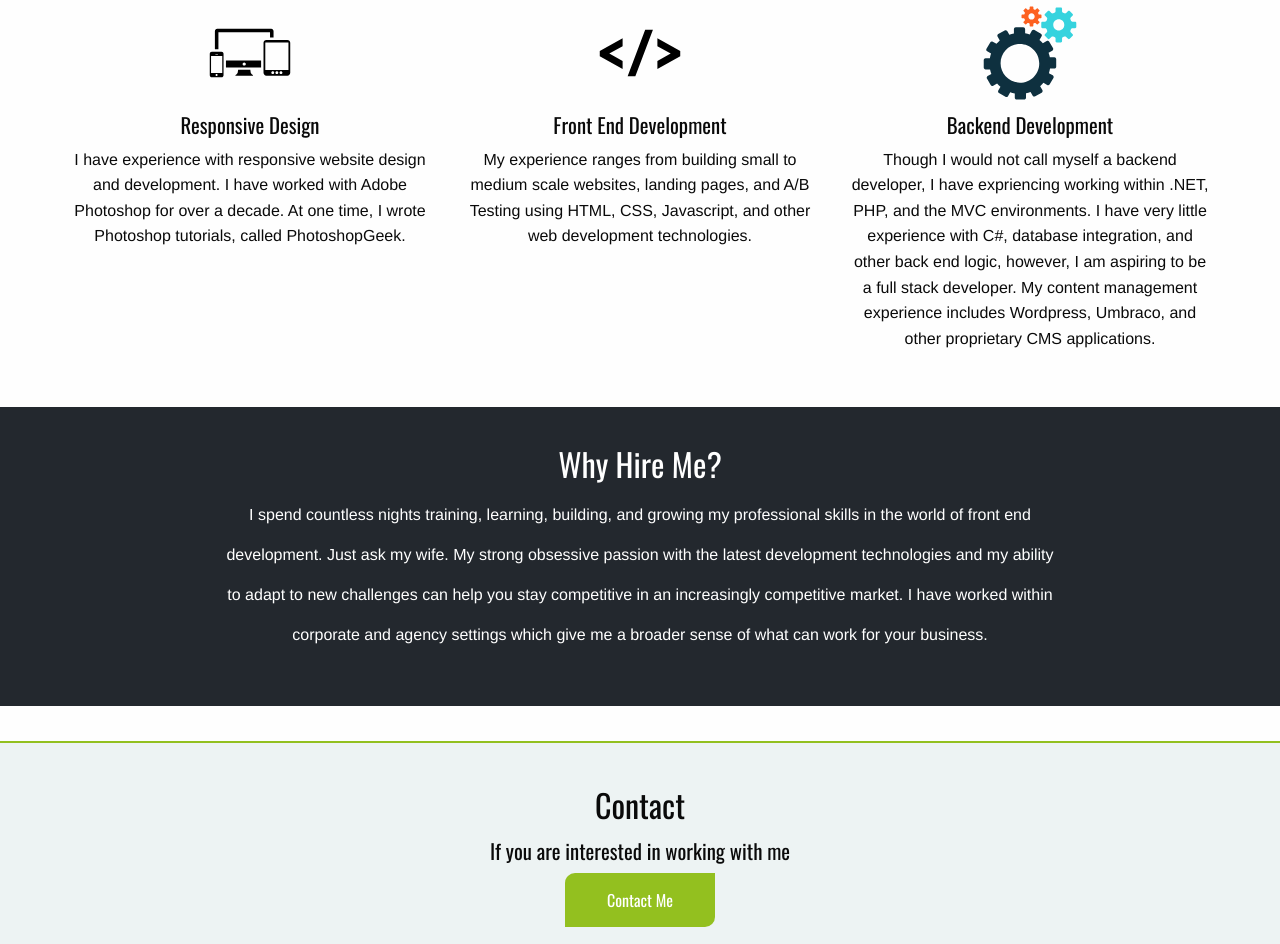
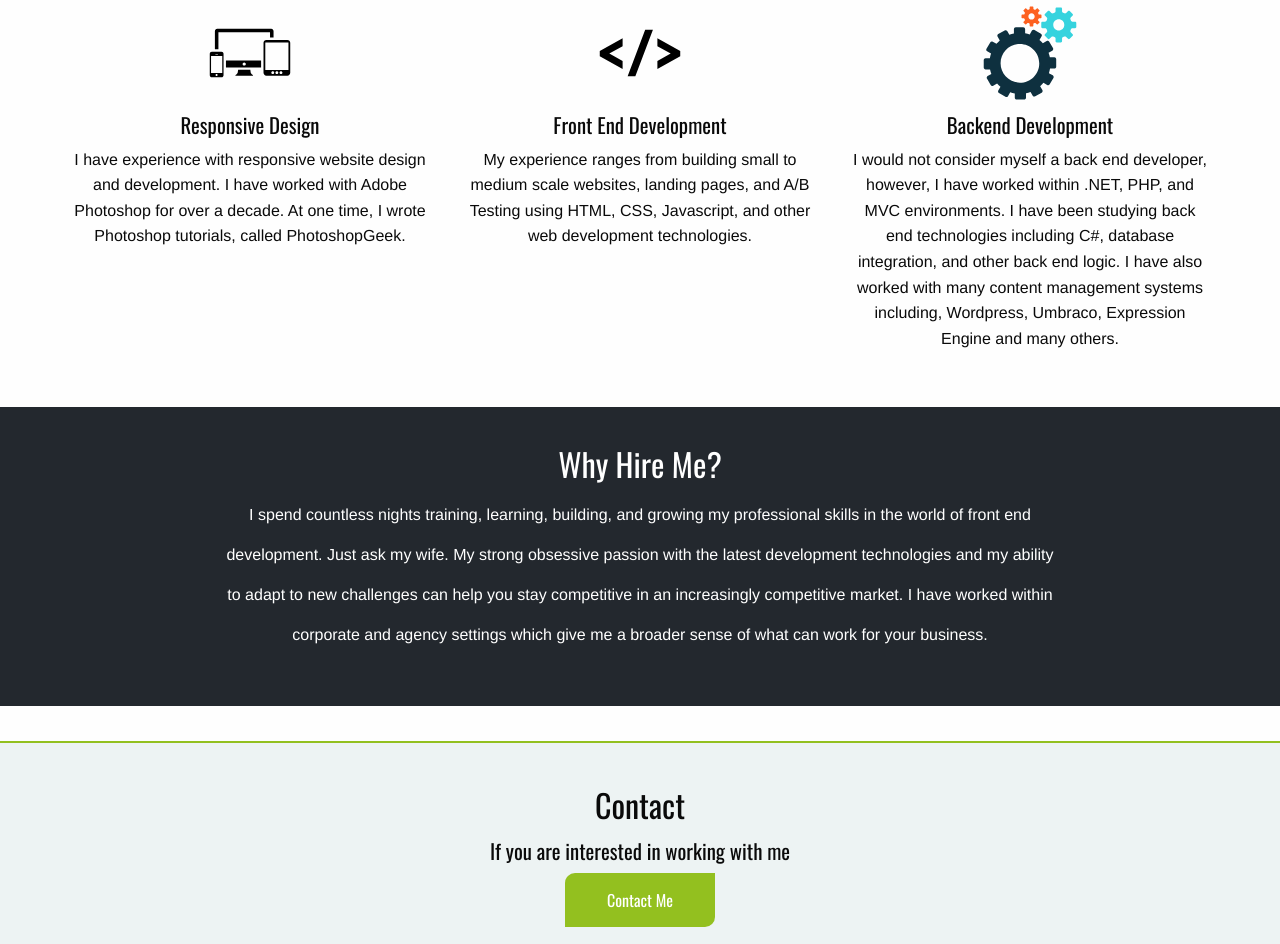
Before and after one commit to philknowles/philknowles.github.io, a website: page views/about.html in a window 1280 px wide. Shown: the part 1155-2099 px from the top of the page. Drawn offline with nearby package versions, Linux system fonts and the light colour scheme; a web font is replaced by a local one.

Commit message:
Changed Back end development text

```diff
--- a/views/about.html
+++ b/views/about.html
@@ -170,7 +170,7 @@
                                         </g>
                                     </svg>
                                     <h3>Backend Development</h3>
-                                    <p>Though I would not call myself a backend developer, I have expriencing working within .NET, PHP, and the MVC environments.  I have very little experience with C#, database integration, and other back end logic, however, I am aspiring to be a full stack developer.  My content management experience includes Wordpress, Umbraco, and other proprietary CMS applications.</p>
+                                    <p>I would not consider myself a back end developer, however, I have worked within .NET, PHP, and MVC environments.  I have been studying back end technologies including C#, database integration, and other back end logic.  I have also worked with many content management systems including, Wordpress, Umbraco, Expression Engine and many others.</p>
                                 </div>
                             </div>
                         </div>
```
